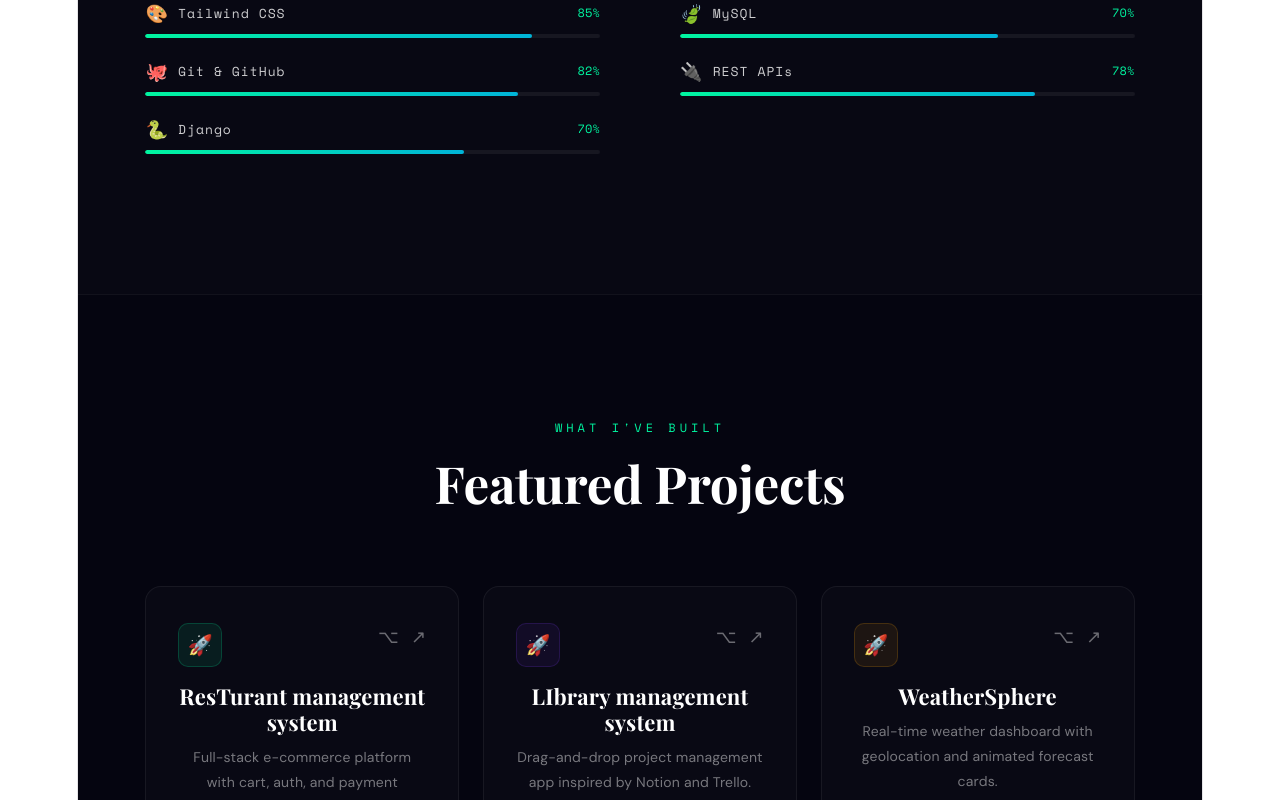
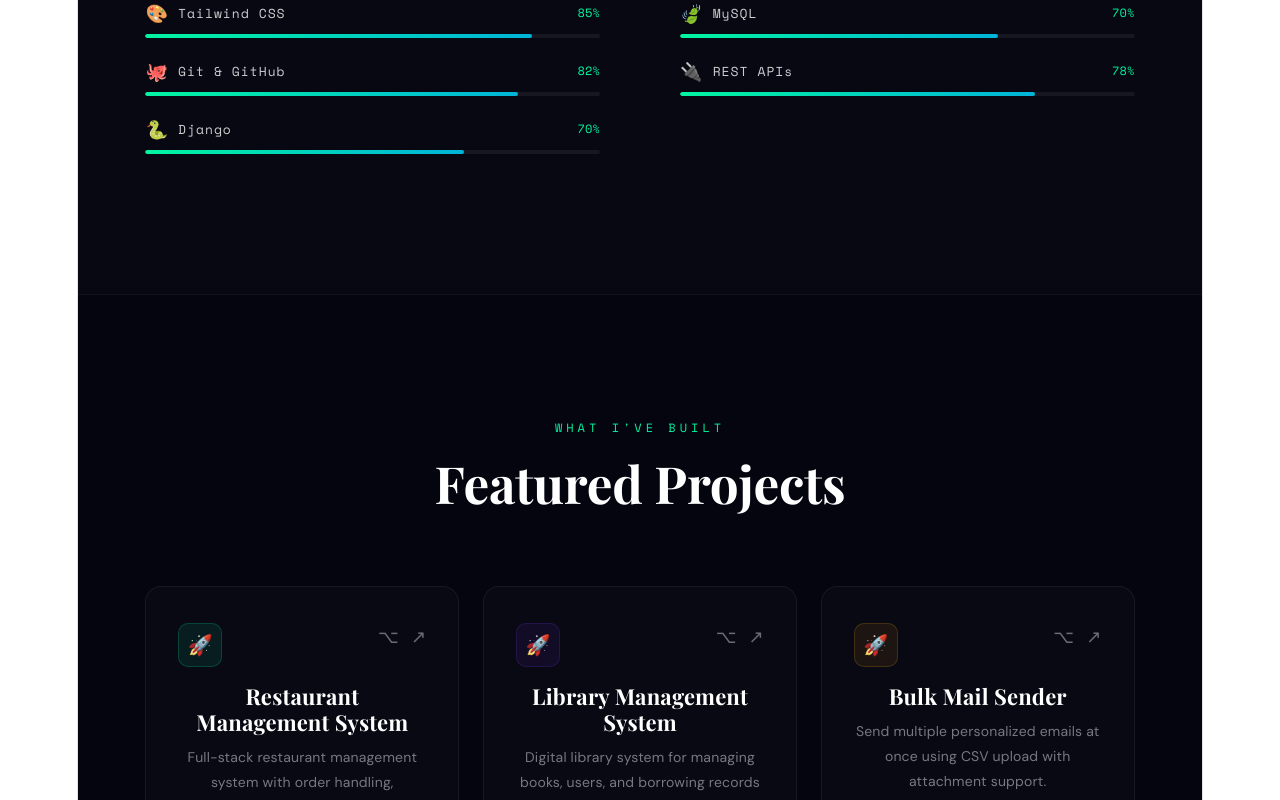
Before and after one commit to asadujzamancst-cmd/portfolio, a React (Vite) app in the folder my-react-app/: page / in a window 1280 px wide. Shown: the part 2000-2800 px from the top of the page. Built offline with nearby package versions, Linux system fonts and the light colour scheme; a web font is replaced by a local one.

Commit message:
Update project titles and descriptions in App.jsx

```diff
--- a/my-react-app/src/App.jsx
+++ b/my-react-app/src/App.jsx
@@ -18,42 +18,72 @@
 const PROJECTS = [
   {
     id: 1,
-    title: "ResTurant management system",
-    desc: "Full-stack e-commerce platform with cart, auth, and payment gateway integration.",
-    tags: ["React", "Django", "MySQL", "Stripe"],
+
+    title: "Restaurant Management System",
+    desc: "Full-stack restaurant management system with order handling, authentication, and admin dashboard,rider management.",
+    tags: ["React", "Django", "MySQL"],
     color: "#00f5a0",
     link: "#",
     github: "#",
   },
   {
     id: 2,
-    title: "LIbrary management system",
-    desc: "Drag-and-drop project management app inspired by Notion and Trello.",
-    tags: ["React", "TypeScript", "Mysql", "Django"],
+    title: "Library Management System",
+
+    desc: "Digital library system for managing books, users, and borrowing records with admin control.",
+    tags: ["React", "TypeScript", "Django", "MySQL"],
     color: "#7c3aed",
     link: "#",
     github: "#",
   },
   {
     id: 3,
-    title: "WeatherSphere",
-    desc: "Real-time weather dashboard with geolocation and animated forecast cards.",
-    tags: ["React", "OpenWeather API", "Framer"],
+
+    title: "Bulk Mail Sender",
+    desc: "Send multiple personalized emails at once using CSV upload with attachment support.",
+    tags: ["React", "Node.js", "Nodemailer", "CSV"],
     color: "#f59e0b",
     link: "#",
     github: "#",
   },
   {
     id: 4,
-    title: "ChatBOt",
-    desc: "Working on it — AI-powered chat app with streaming responses and markdown rendering.",
-    tags: ["React", "OpenAI API", "Node.js"],
+    title: "Chat system in website",
+    desc: "Real-time chat system for websites using WebSockets, allowing instant messaging between users and support agents.",
+    tags: ["React", "Django", "WebSocket"],
     color: "#ef4444",
     link: "#",
     github: "#",
   },
+  {
+    id: 5,
+    title: "E-commerce Website",
+    desc: "Modern e-commerce platform with product listing, cart system, and payment integration.",
+    tags: ["React", "Next.js", "Django", "MySQL"],
+    color: "#8b5cf6",
+    link: "#",
+    github: "#",
+  },
+  {
+    id: 6,
+    title: "Personal Portfolio",
+    desc: "A sleek personal portfolio website to showcase projects and skills, built with React and Tailwind CSS.",
+    tags: ["React", "Tailwind CSS"],
+    color: "#10b981",
+    link: "#",
+    github: "#",
+
+  },
+  {
+    id: 7,
+    title: "School Management System",
+    desc: "Comprehensive school management system for handling student records, attendance, grades, and communication.",
+    tags: ["React", "Django", "MySQL"],
+    color: "#f59e0b",
+    link: "#",
+    github: "#",
+  }
 ];
-
 function useInView(threshold = 0.15) {
   const ref = useRef(null);
   const [inView, setInView] = useState(false);
```
